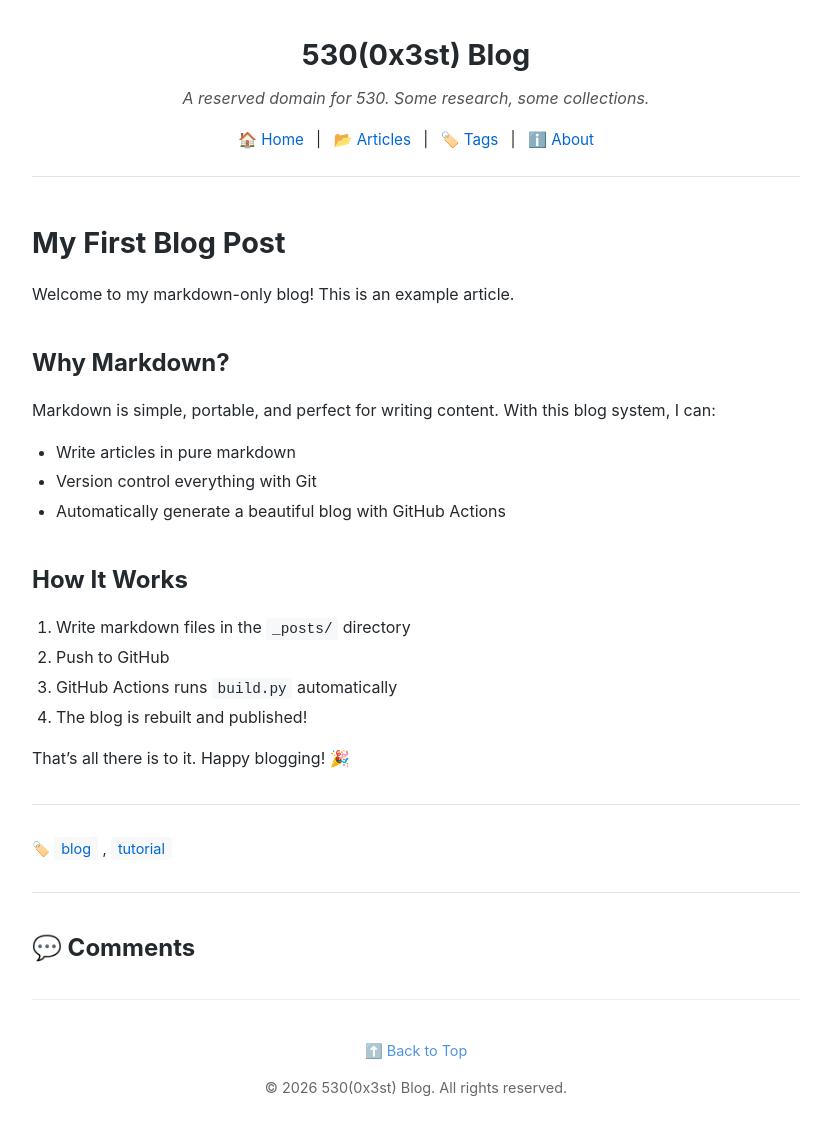
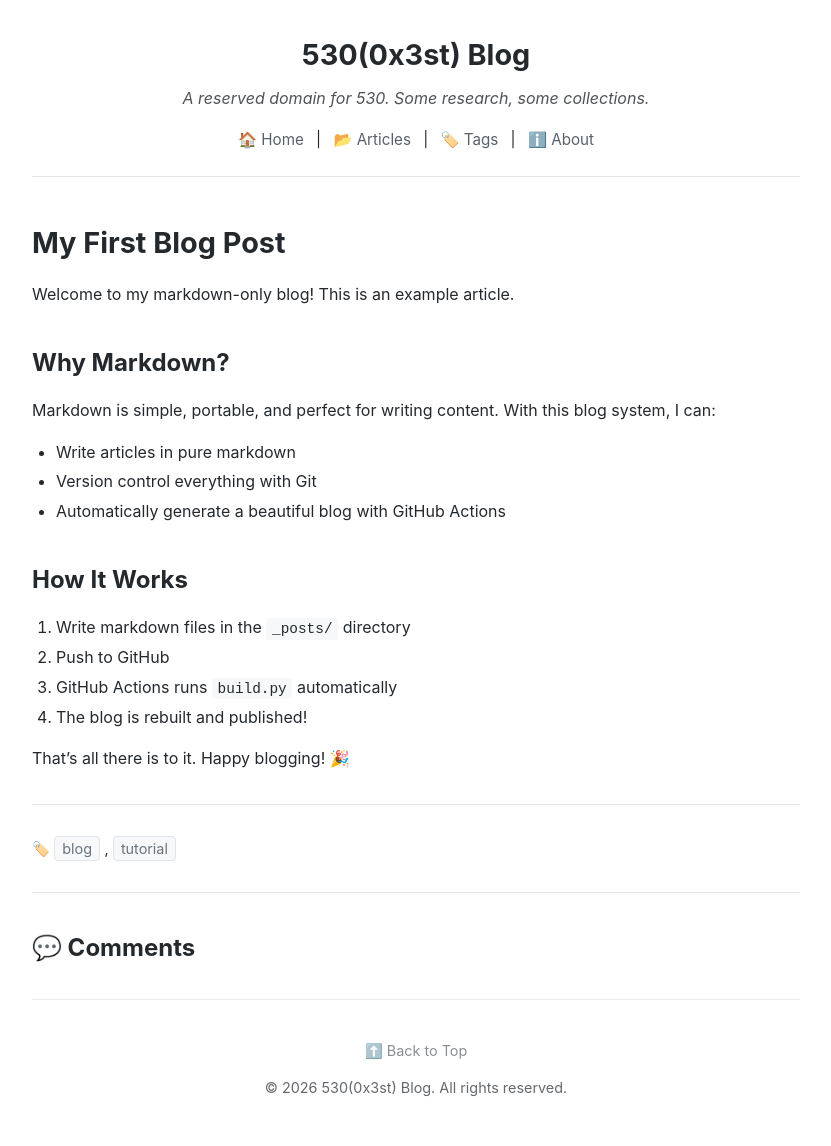
Before and after one commit to 0x3st/0x3st.github.io, a Jekyll site: the page built from _posts/2026-01-26-my-first-post.md, in a window 1280 px wide. Shown: the whole page, without its empty margins (224-1055 px from the left). Built offline with Jekyll 4.4.1, drawn with Linux system fonts in a browser that asks for light colours; comment, search, counter and statistics services are not loaded.

Commit message:
refactor: update link and tag colors for improved visibility and consistency

```diff
--- a/_layouts/default.html
+++ b/_layouts/default.html
@@ -14,7 +14,9 @@
     :root {
       --bg-color: #ffffff;
       --text-color: #24292e;
-      --link-color: #0366d6;
+      --link-color: #586069;
+      --link-hover-color: #24292e;
+      --tag-color: #6a737d;
       --border-color: #e1e4e8;
       --code-bg: #f6f8fa;
     }
@@ -23,7 +25,9 @@
       :root {
         --bg-color: #0d1117;
         --text-color: #c9d1d9;
-        --link-color: #58a6ff;
+        --link-color: #8b949e;
+        --link-hover-color: #c9d1d9;
+        --tag-color: #8b949e;
         --border-color: #30363d;
         --code-bg: #161b22;
       }
@@ -42,8 +46,8 @@
       padding: 2rem 1rem;
     }
 
-    a { color: var(--link-color); text-decoration: none; }
-    a:hover { text-decoration: underline; }
+    a { color: var(--link-color); text-decoration: none; transition: color 0.2s ease; }
+    a:hover { color: var(--link-hover-color); text-decoration: underline; }
 
     header {
       text-align: center;
@@ -126,14 +130,17 @@
 
     .post-tags a {
       background-color: var(--code-bg);
+      color: var(--tag-color);
       padding: 0.2em 0.5em;
       border-radius: 4px;
       margin-right: 0.3em;
+      border: 1px solid var(--border-color);
     }
 
     .post-tags a:hover {
       text-decoration: none;
-      opacity: 0.8;
+      color: var(--link-hover-color);
+      background-color: var(--border-color);
     }
 
     /* Cusdis comment box */
@@ -156,14 +163,22 @@
 
     .tag-cloud a {
       background-color: var(--code-bg);
+      color: var(--tag-color);
       padding: 0.3em 0.6em;
       border-radius: 4px;
       font-size: 0.9rem;
+      border: 1px solid var(--border-color);
+      transition: all 0.2s ease;
     }
 
     .tag-cloud a:hover {
-      opacity: 0.8;
+      color: var(--link-hover-color);
+      background-color: var(--border-color);
       text-decoration: none;
+    }
+
+    .tag-cloud a.show-all {
+      font-weight: 500;
     }
   </style>
 </head>
@@ -185,7 +200,7 @@
     {% if page.tags.size > 0 %}
     <hr>
     <div class="post-tags">
-      🏷️ {% for tag in page.tags %}<a href="{{ '/tags/?tag=' | append: tag | slugify | relative_url }}">{{ tag }}</a>{% unless forloop.last %}, {% endunless %}{% endfor %}
+      🏷️ {% for tag in page.tags %}<a href="{{ '/tags/' | relative_url }}?tag={{ tag | slugify }}">{{ tag }}</a>{% unless forloop.last %}, {% endunless %}{% endfor %}
     </div>
     {% endif %}
 
```
